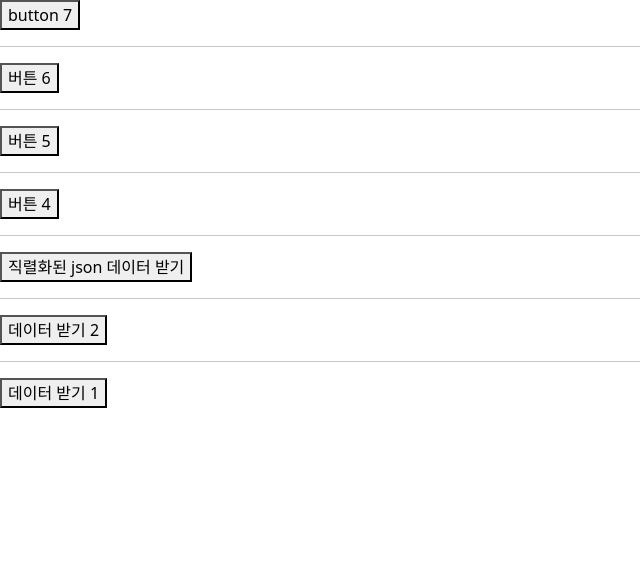
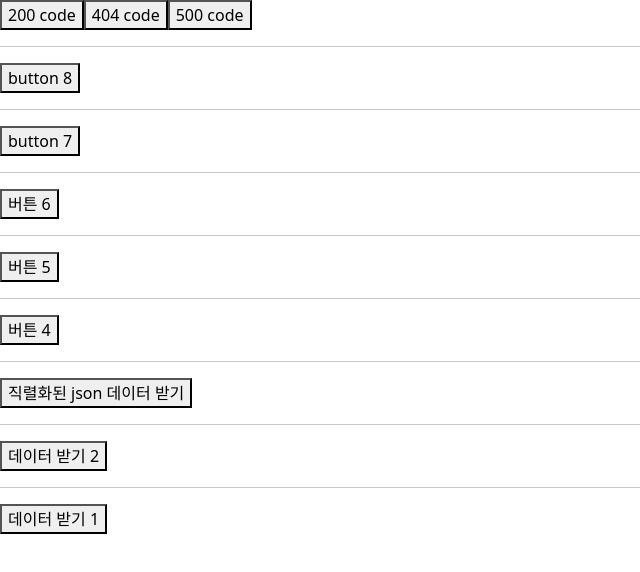
Before and after one commit to sebaek/react-20250630, a React (Vite) app: page / in a window 1280 px wide. Shown: the top 572 px of the page, without its empty margins (0-640 px from the left). Built offline with nearby package versions, Linux system fonts and the light colour scheme.

Commit message:
응답 코드

```diff
--- a/src/App57.jsx
+++ b/src/App57.jsx
@@ -70,8 +70,47 @@ function App57(props) {
     });
   }
 
+  function handleButton8Click() {
+    axios.get("/api/main32/sub8").then((res) => {
+      const data = res.data;
+      console.log(
+        data.id,
+        data.price,
+        data.title,
+        data.category.author,
+        data.category.genre,
+        data.orders[0],
+        data.orders[1],
+      );
+    });
+  }
+
   return (
     <div>
+      <button
+        onClick={() => {
+          axios.get("/api/main32/sub9");
+        }}
+      >
+        200 code
+      </button>
+      <button
+        onClick={() => {
+          axios.get("/api/main32/sub10");
+        }}
+      >
+        404 code
+      </button>
+      <button
+        onClick={() => {
+          axios.get("/api/main32/sub11");
+        }}
+      >
+        500 code
+      </button>
+      <hr />
+      <button onClick={handleButton8Click}>button 8</button>
+      <hr />
       <button onClick={handleButton7Click}>button 7</button>
       <hr />
       <button onClick={handleButton6Click}>버튼 6</button>
```
